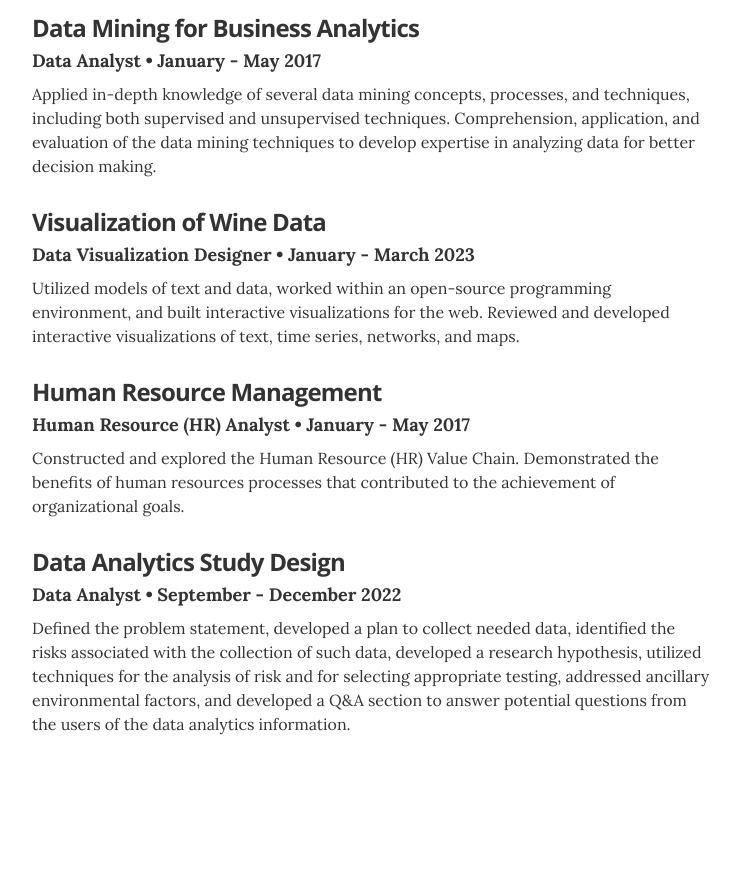
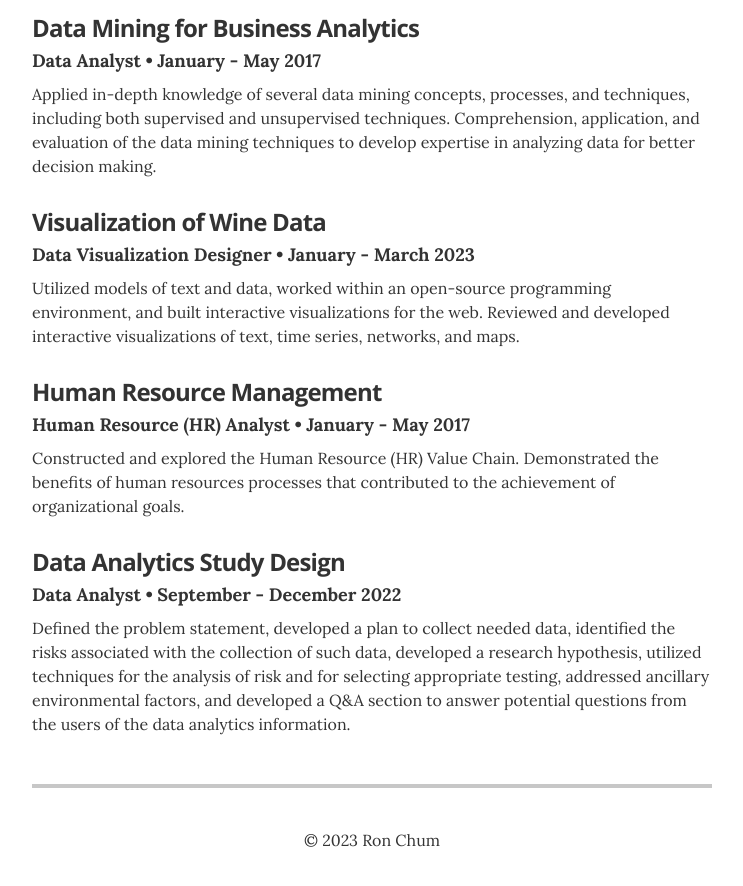
Before and after one commit to rchum/portfolio, a Jekyll site: the page built from index.html, in a window 1280 px wide and 900 px high, scrolled down 1341 px. Shown: the top 886 px of the window, without its empty margins (268-1011 px from the left). Built offline with Jekyll 4.4.1, drawn with Linux system fonts in a browser that asks for light colours; before the commit the page ends 2125 px from its top, so only the background shows below that.

Commit message:
Update resume.html

```diff
--- a/_layouts/resume.html
+++ b/_layouts/resume.html
@@ -240,12 +240,13 @@
       <!-- end Print Social Links -->
       {% endif %}
 
-      <!--
+
       <footer class="page-footer">
-        <p class="footer-line">Made by <a href="http://twitter.com/jglovier">@jglovier</a>. Fork me on <a href="https://github.com/jglovier/resume-template">GitHub</a>.</p>
-        <p class="footer-line">If this is your live resume, you can modify or remove this part. ;-)</p>
+        <p>© 2023 Ron Chum</p>
+       <!-- <p class="footer-line">Made by <a href="http://twitter.com/jglovier">@jglovier</a>. Fork me on <a href="https://github.com/jglovier/resume-template">GitHub</a>.</p>
+        <p class="footer-line">If this is your live resume, you can modify or remove this part. ;-)</p> -->
       </footer>
-      -->
+
     </div>
 
   </body>
```
